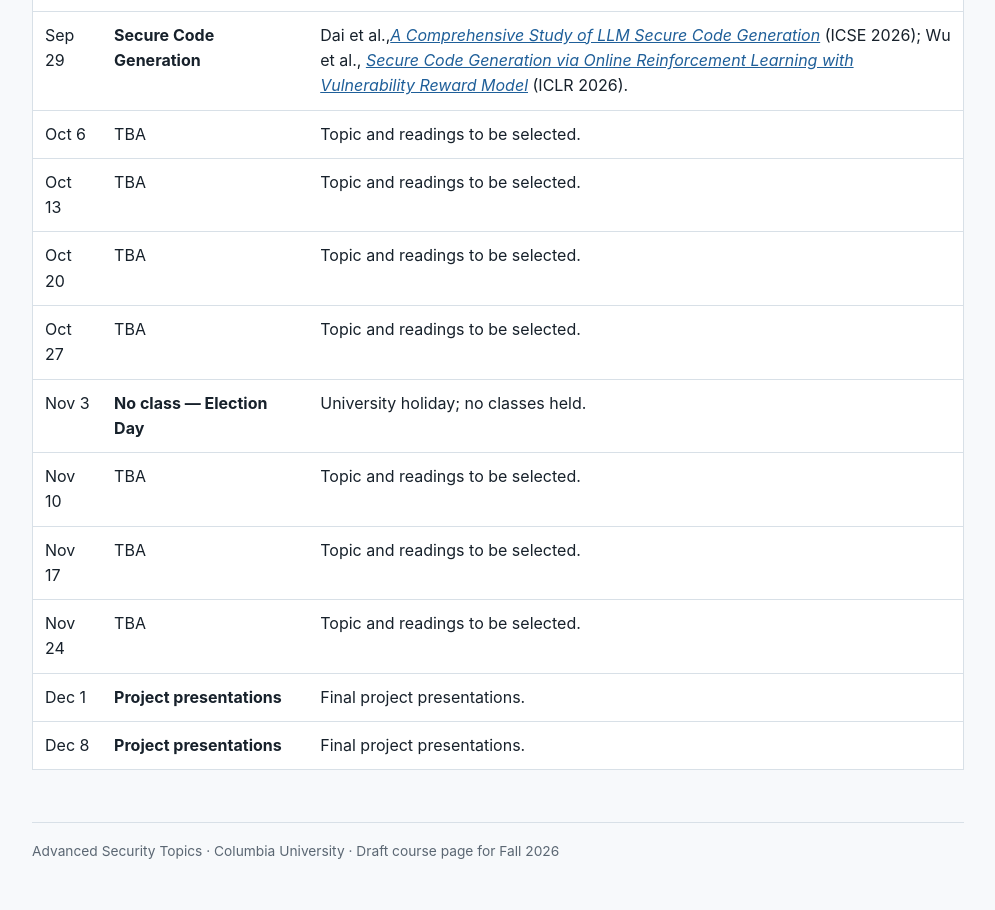
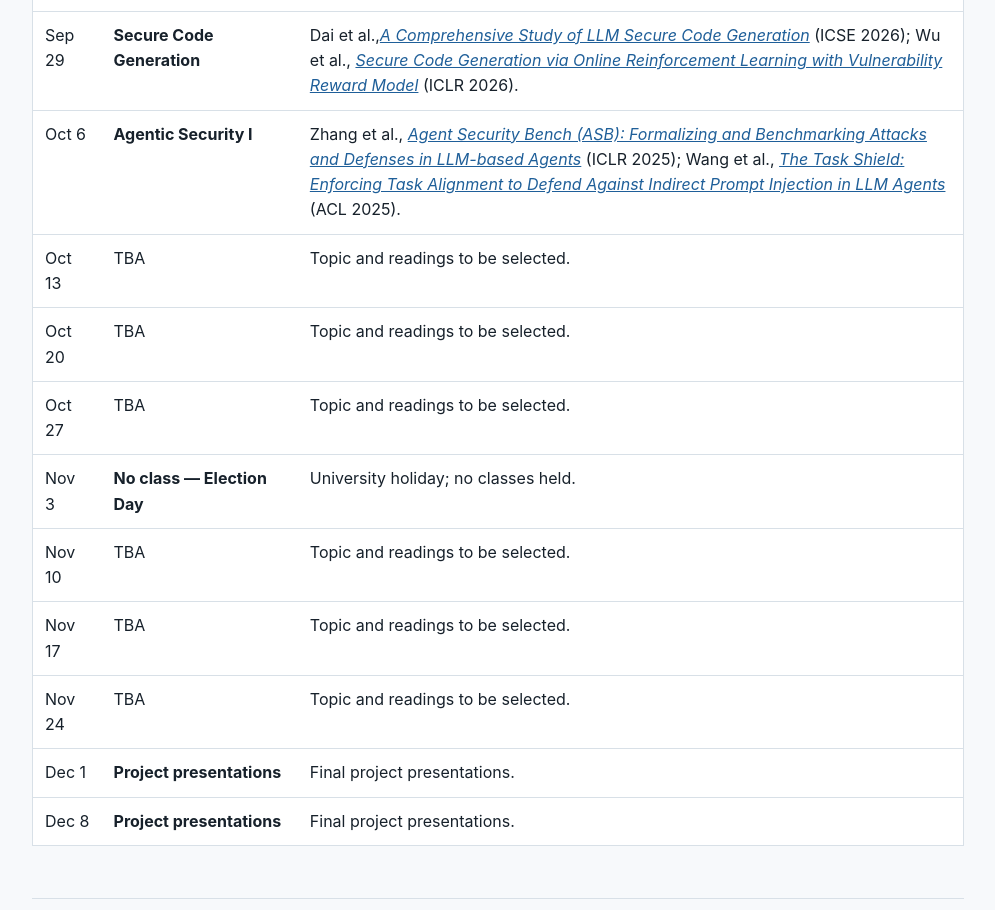
Before and after one commit to sj2754/advsec2026, a plain HTML site: page index.html in a window 1280 px wide. Shown: the part 3928-4838 px from the top of the page, without its empty margins (142-1137 px from the left). Drawn offline with Linux system fonts and the light colour scheme.

Commit message:
Update reading list for Oct 6 with new topics

```diff
--- a/index.html
+++ b/index.html
@@ -412,8 +412,12 @@
        Wu et al., <a href="https://arxiv.org/abs/2602.07422"><em>Secure Code Generation via Online Reinforcement Learning with Vulnerability Reward Model</em></a> (ICLR 2026).
       </td>
       </tr>
-
-          <tr><td>Oct 6</td><td>TBA</td><td>Topic and readings to be selected.</td></tr>
+          <tr> <td>Oct 6</td>
+            <td><strong>Agentic Security I</strong></td>
+            <td> Zhang et al., <a href="https://proceedings.iclr.cc/paper_files/paper/2025/hash/5750f91d8fb9d5c02bd8ad2c3b44456b-Abstract-Conference.html"><em>Agent Security Bench (ASB): Formalizing and Benchmarking Attacks and Defenses in LLM-based Agents</em></a>
+              (ICLR 2025); Wang et al., <a href="https://aclanthology.org/2025.acl-long.1435/"><em>The Task Shield: Enforcing Task Alignment to Defend Against Indirect Prompt Injection in LLM Agents</em></a> (ACL 2025).
+            </td>
+          </tr>
           <tr><td>Oct 13</td><td>TBA</td><td>Topic and readings to be selected.</td></tr>
           <tr><td>Oct 20</td><td>TBA</td><td>Topic and readings to be selected.</td></tr>
           <tr><td>Oct 27</td><td>TBA</td><td>Topic and readings to be selected.</td></tr>
```
